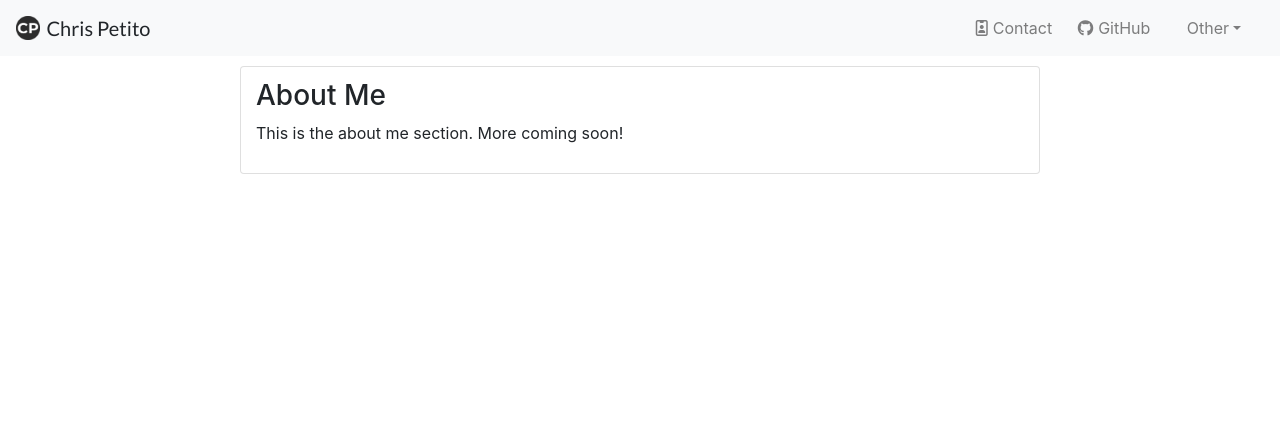
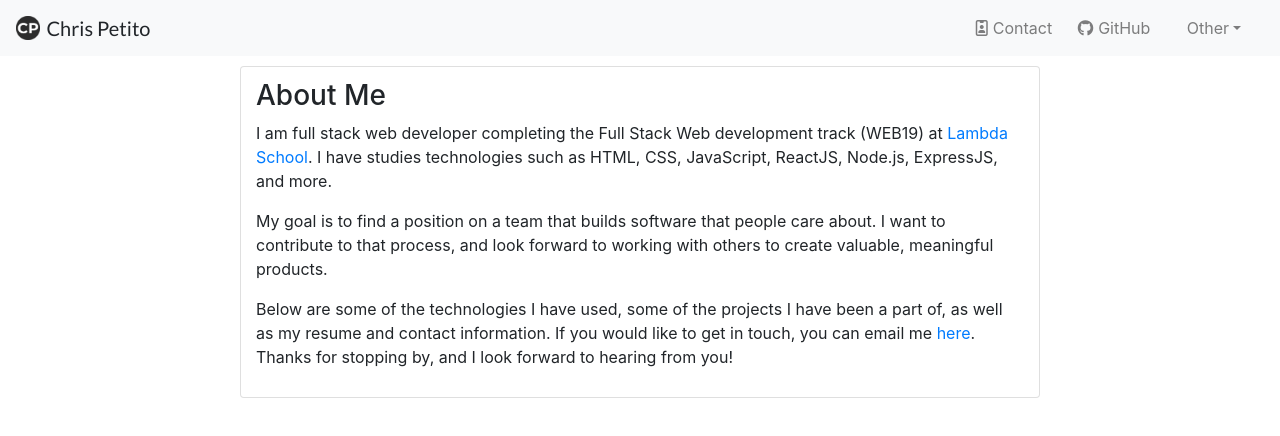
Before and after one commit to chrispetito/cp-portfolio, a React (Create React App) app: page / in a window 1280 px wide. Shown: the top 436 px of the page. Built offline with nearby package versions, Linux system fonts and the light colour scheme.

Commit message:
add content to about me section

```diff
--- a/src/components/AboutMe.js
+++ b/src/components/AboutMe.js
@@ -10,8 +10,33 @@ class AboutMe extends React.Component {
   render() {
     return (
       <Card>
-        <h3 className='about-me-title'>About Me</h3>
-        <p className='about-me-text'>This is the about me section. More coming soon!</p>
+        <h3 className="about-me-title">About Me</h3>
+        <p className="about-me-text">
+          I am full stack web developer completing the Full Stack Web
+          development track (WEB19) at{" "}
+          <a
+            className="lambda-link"
+            href={"https://lambdaschool.com"}
+            target="_onblank"
+          >
+            Lambda School
+          </a>
+          . I have studies technologies such as HTML, CSS, JavaScript, ReactJS,
+          Node.js, ExpressJS, and more.
+        </p>
+        <p className="about-me-text">
+          My goal is to find a position on a team that builds software that
+          people care about. I want to contribute to that process, and look
+          forward to working with others to create valuable, meaningful
+          products.
+        </p>
+        <p className="about-me-text">
+          Below are some of the technologies I have used, some of the projects I
+          have been a part of, as well as my resume and contact information. If
+          you would like to get in touch, you can email me{" "}
+          <a href={"mailto:christopherpetito@gmail.com"}>here</a>. Thanks for
+          stopping by, and I look forward to hearing from you!
+        </p>
       </Card>
     );
   }
--- a/src/styling/aboutme.css
+++ b/src/styling/aboutme.css
@@ -11,6 +11,5 @@ div.card {
     justify-content: flex-start;
 }
 .about-me-text {
-    display: flex;
-    justify-content: flex-start;
+    text-align: left;
 }
```
